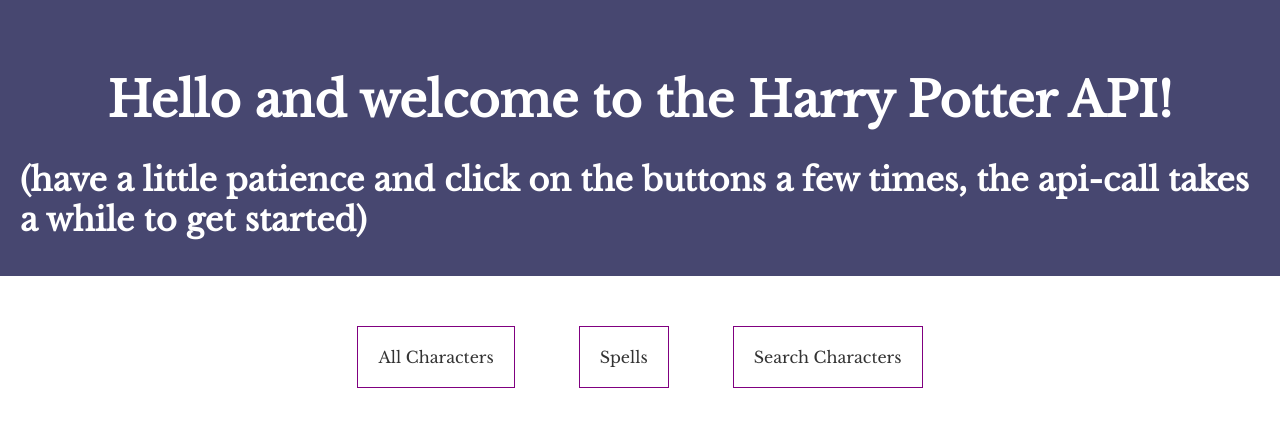
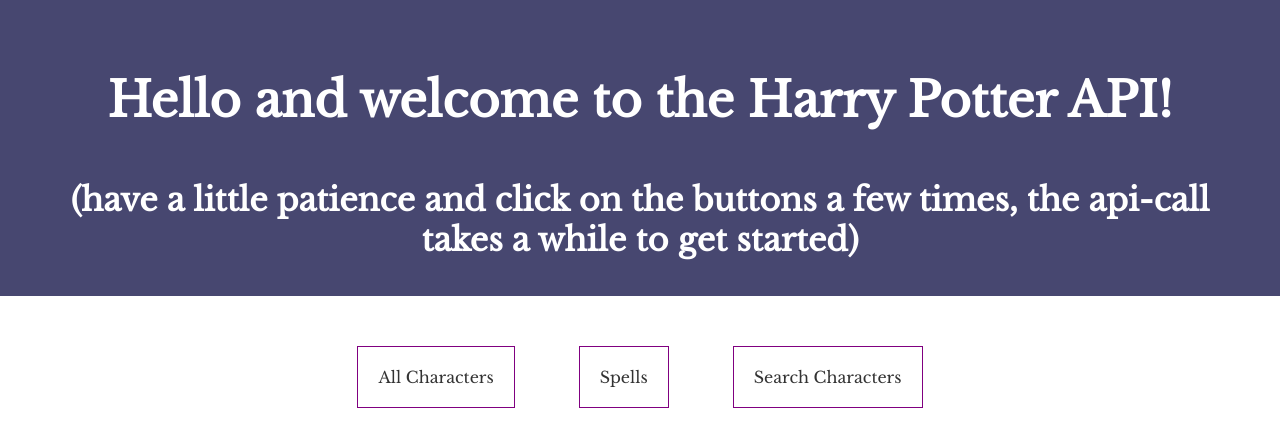
Before and after one commit to NinaWald/project-mongo-frontend, a React (Create React App) app: page / in a window 1280 px wide. Shown: the top 446 px of the page. Built offline with nearby package versions, Linux system fonts and the light colour scheme.

Commit message:
fixed css

```diff
--- a/src/components/Header.js
+++ b/src/components/Header.js
@@ -4,7 +4,9 @@
   return (
     <header className="header">
       <h1>Hello and welcome to the Harry Potter API!</h1>
-      <h2>(have a little patience and click on the buttons a few times, the api-call takes a while to get started)</h2>
+      <h2>(have a little patience and click on the buttons a few times,
+        the api-call takes a while to get started)
+      </h2>
     </header>
   );
 }
--- a/src/index.css
+++ b/src/index.css
@@ -21,7 +21,7 @@
   margin-bottom: 50px;
 }
 
-h1 {
+h1, h2 {
   display: flex;
   flex-wrap: wrap;
   justify-content: center;
@@ -29,8 +29,8 @@
   font-size: 3rem;
   margin-bottom: 30px;
   margin-top: 50px;
-  margin-left: 30px;
-  margin-right: 30px;
+  margin-left: 40px;
+  margin-right: 40px;
 
 }
 
```
Also changed, not shown: 1 other file (tests, documents, lock files or other folders).
